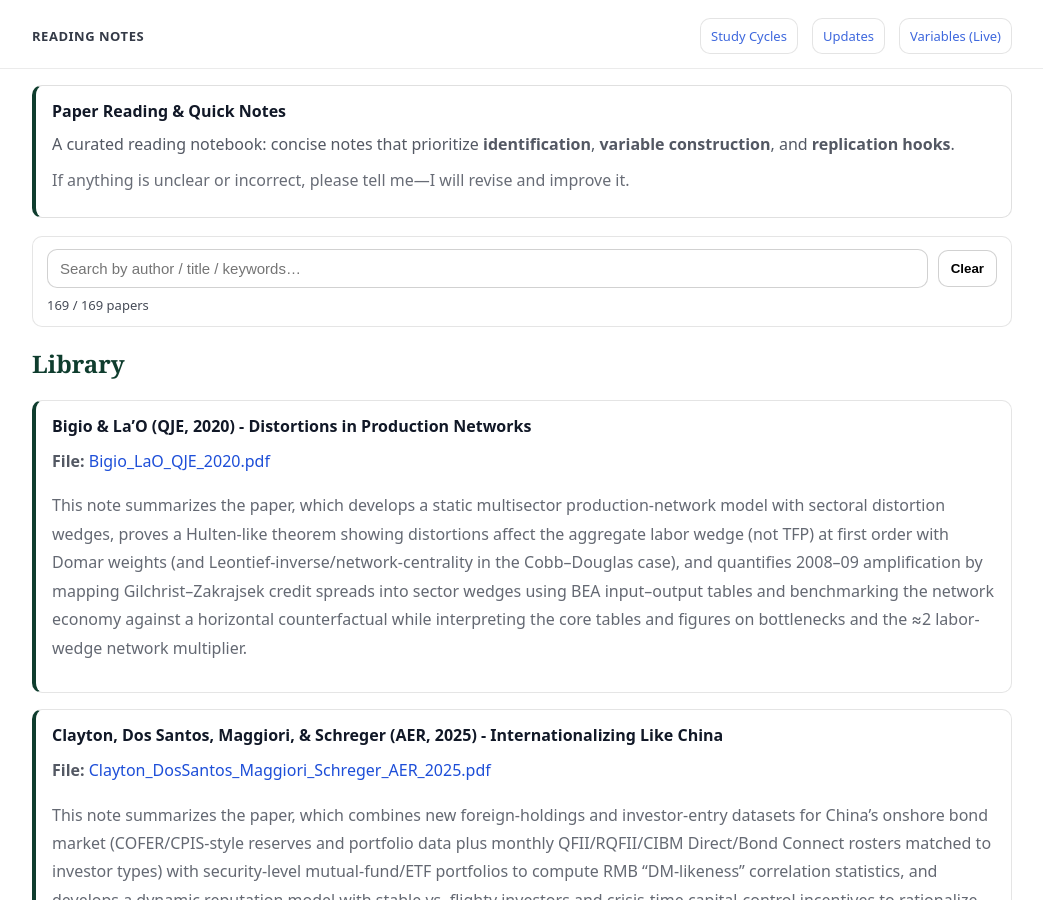
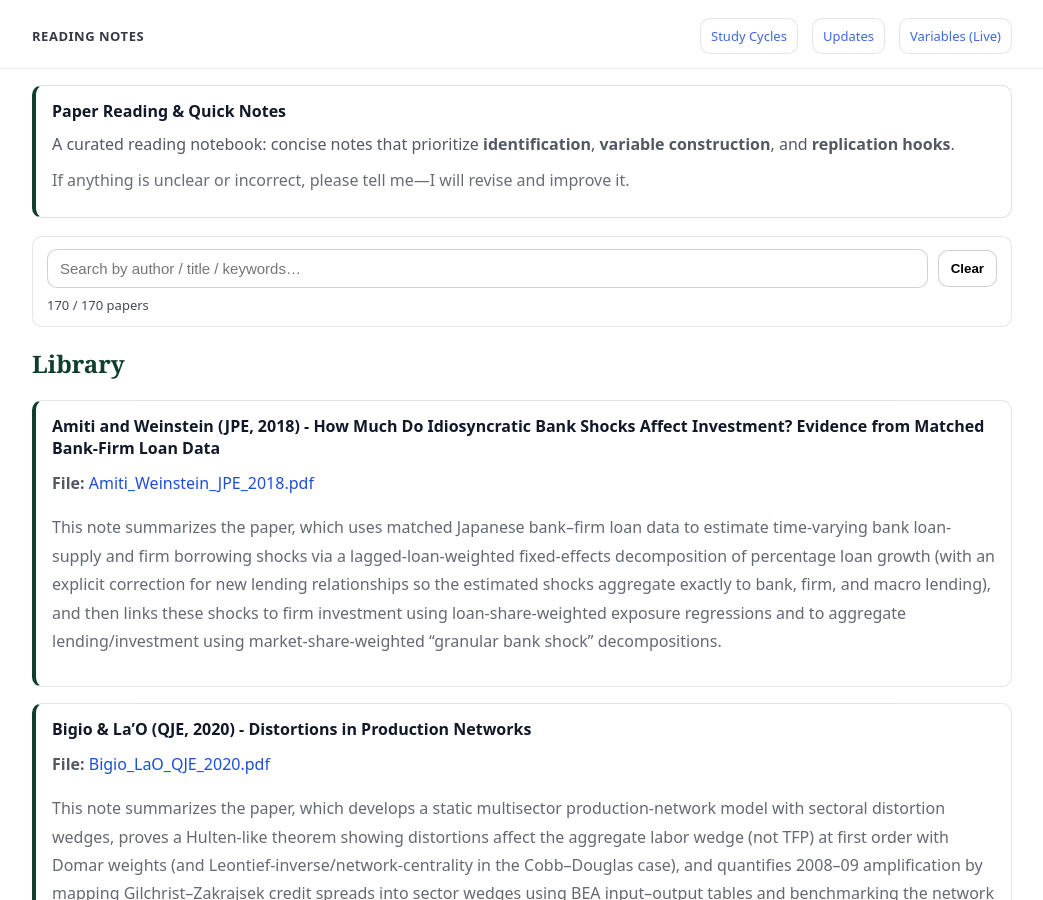
Before and after one commit to yaxinzn/study-archive, a Jekyll site: the page built from reading/index.md, in a window 1280 px wide and 900 px high. Shown: the whole window, without its empty margins (118-1161 px from the left). Built offline with Jekyll 4.4.1, drawn with Linux system fonts in a browser that asks for light colours.

Commit message:
Reading: add/update Amiti_Weinstein_JPE_2018.pdf

```diff
--- a/_data/reading.yml
+++ b/_data/reading.yml
@@ -1,3 +1,7 @@
+- title: "Amiti and Weinstein (JPE, 2018) - How Much Do Idiosyncratic Bank Shocks Affect Investment? Evidence from Matched Bank-Firm Loan Data"
+  file: "Amiti_Weinstein_JPE_2018.pdf"
+  desc: "This note summarizes the paper, which uses matched Japanese bank–firm loan data to estimate time‐varying bank loan-supply and firm borrowing shocks via a lagged-loan-weighted fixed-effects decomposition of percentage loan growth (with an explicit correction for new lending relationships so the estimated shocks aggregate exactly to bank, firm, and macro lending), and then links these shocks to firm investment using loan-share-weighted exposure regressions and to aggregate lending/investment using market-share-weighted “granular bank shock” decompositions."
+
 - title: "Bigio & La’O (QJE, 2020) - Distortions in Production Networks"
   file: "Bigio_LaO_QJE_2020.pdf"
   desc: "This note summarizes the paper, which develops a static multisector production-network model with sectoral distortion wedges, proves a Hulten-like theorem showing distortions affect the aggregate labor wedge (not TFP) at first order with Domar weights (and Leontief-inverse/network-centrality in the Cobb–Douglas case), and quantifies 2008–09 amplification by mapping Gilchrist–Zakrajsek credit spreads into sector wedges using BEA input–output tables and benchmarking the network economy against a horizontal counterfactual while interpreting the core tables and figures on bottlenecks and the ≈2 labor-wedge network multiplier."
```
Also changed, not shown: 1 other file.
